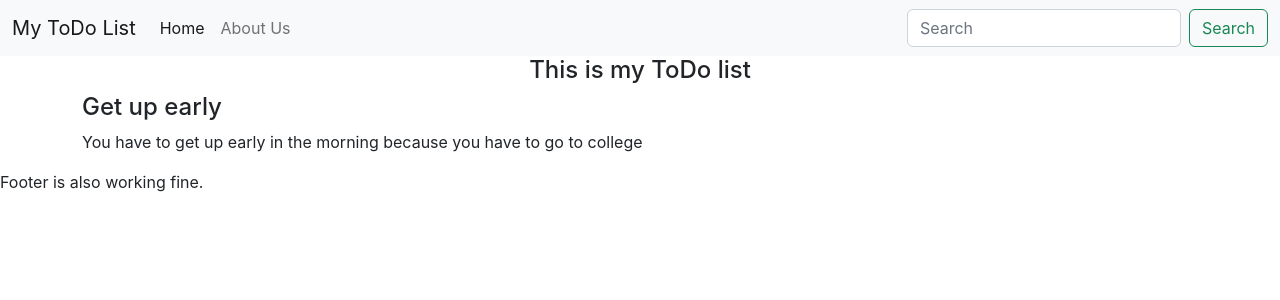
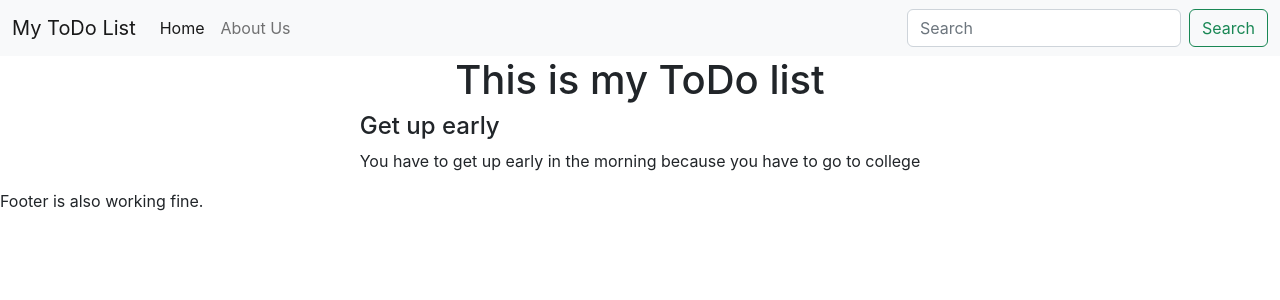
Before and after one commit to PankajSinghSheoran/React-Practice-Codes, a React (Create React App) app in the folder my-app/: page / in a window 1280 px wide. Shown: the top 300 px of the page. Built offline with nearby package versions, Linux system fonts and the light colour scheme.

Commit message:
Nothing new

```diff
--- a/my-app/src/MyComponents/ToDos.js
+++ b/my-app/src/MyComponents/ToDos.js
@@ -4,7 +4,7 @@ import { ToDoItem } from "./ToDoItem";
 export const ToDos = (props) => {
   return (
     <div className="container">
-      <h4 className="text-center">This is my ToDo list</h4>
+      <h1 className="text-center">This is my ToDo list</h1>
       <ToDoItem todo={props.todos[0]} />
     </div>
   );
--- a/my-app/src/index.css
+++ b/my-app/src/index.css
@@ -1,13 +1,21 @@
 body {
   margin: 0;
-  font-family: -apple-system, BlinkMacSystemFont, 'Segoe UI', 'Roboto', 'Oxygen',
-    'Ubuntu', 'Cantarell', 'Fira Sans', 'Droid Sans', 'Helvetica Neue',
+  font-family: -apple-system, BlinkMacSystemFont, "Segoe UI", "Roboto", "Oxygen",
+    "Ubuntu", "Cantarell", "Fira Sans", "Droid Sans", "Helvetica Neue",
     sans-serif;
   -webkit-font-smoothing: antialiased;
   -moz-osx-font-smoothing: grayscale;
 }
 
 code {
-  font-family: source-code-pro, Menlo, Monaco, Consolas, 'Courier New',
+  font-family: source-code-pro, Menlo, Monaco, Consolas, "Courier New",
     monospace;
 }
+
+.container {
+  display: flex;
+  flex-direction: column;
+  align-items: center;
+  justify-content: center;
+  /* min-height: 100vh; */
+}
```
